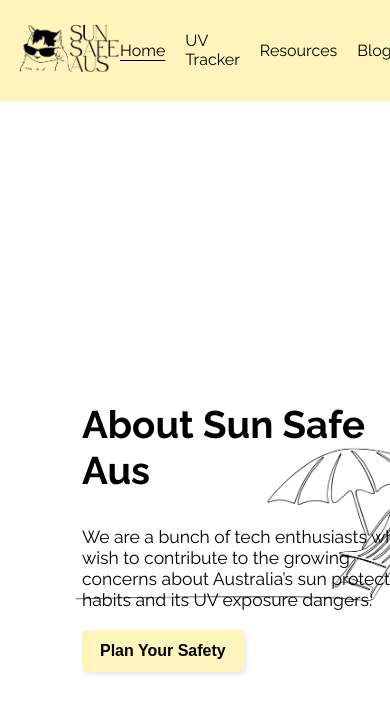
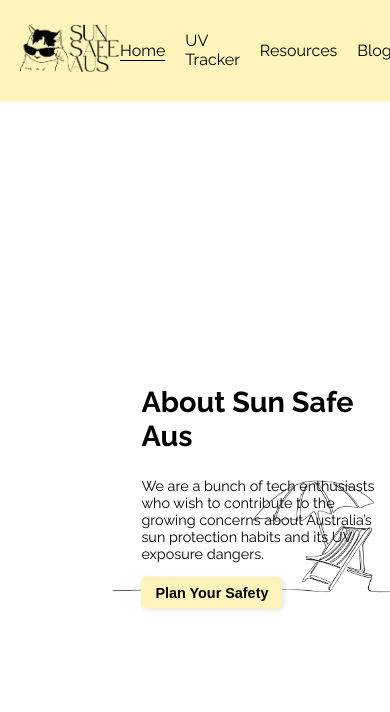
Before and after one commit to Kumareshan30/SunsafeAus, a Vue app in the folder sunsafeaus/: page / in a window 390 px wide. Shown: the top 712 px of the page. Built offline with nearby package versions, Linux system fonts and the light colour scheme.

Commit message:
Implementing responsive design

```diff
--- a/sunsafeaus/src/views/LandingPage.vue
+++ b/sunsafeaus/src/views/LandingPage.vue
@@ -32,7 +32,9 @@ export default {
   align-items: center;
   min-height: calc(100vh - 80px);
   position: relative;
+  padding: 20px;
 }
+
 
 .image-container {
   position: relative;
@@ -44,37 +46,37 @@ export default {
 }
 
 .background-image {
-  width: 120%;
+  width: 110%;
   height: auto;
   object-fit: cover;
   display: block;
-  margin-left: 10%;
+  margin-left: 5%;
 }
 
 .overlay {
   position: absolute;
-  top: 60%;
-  left: -3%;
+  top: 65%;
+  left: 5%;
   transform: translateY(-50%);
   color: black;
   text-align: left;
-  max-width: 420px;
+  max-width: 380px;
 }
 
 .overlay h2 {
-  font-size: 2.4rem;
+  font-size: 2rem;
   font-weight: bold;
   line-height: 1.2;
 }
 
 .overlay p {
-  font-size: 1.1rem;
-  margin: 20px 0;
+  font-size: 1rem;
+  margin: 15px 0;
 }
 
 .read-more {
   background-color: #fff4bc;
-  padding: 12px 18px;
+  padding: 10px 16px;
   border: none;
   font-size: 1rem;
   font-weight: bold;
@@ -87,4 +89,37 @@ export default {
 .read-more:hover {
   background-color: #f6e8b3;
 }
+
+@media screen and (max-width: 768px) {
+  .image-container {
+    flex-direction: column;
+    text-align: center;
+  }
+
+  .background-image {
+    width: 100%;
+    margin-left: 0;
+  }
+
+  .overlay {
+    position: absolute;
+    top: 35%;
+    left: 10%;
+    transform: translateY(-50%);
+    max-width: 80%;
+  }
+
+  .overlay h2 {
+    font-size: 1.8rem;
+  }
+
+  .overlay p {
+    font-size: 0.9rem;
+  }
+
+  .read-more {
+    font-size: 0.9rem;
+    padding: 8px 14px;
+  }
+}
 </style>
```
